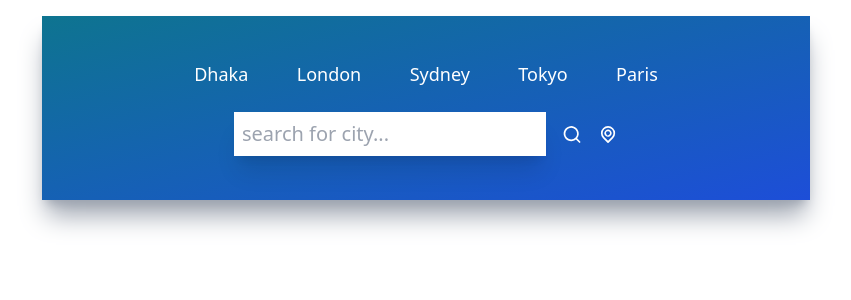
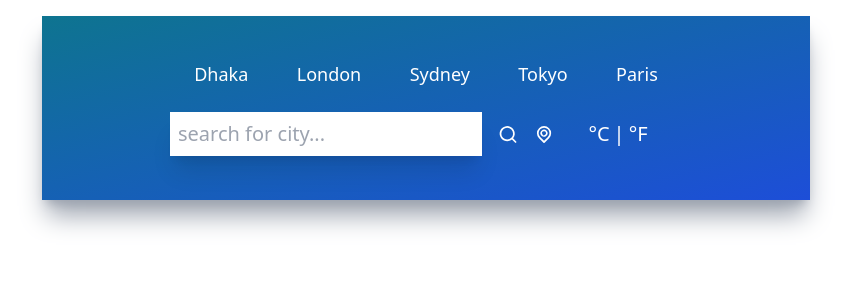
Before and after one commit to rafidmahin20/weatherforecast, a React (Create React App) app in the folder react-weather-app/: page / in a window 1280 px wide. Shown: the top 300 px of the page, without its empty margins (214-1065 px from the left). Built offline with nearby package versions, Linux system fonts and the light colour scheme.

Commit message:
added the celsius and farenhite button

```diff
--- a/react-weather-app/src/Components/Search.js
+++ b/react-weather-app/src/Components/Search.js
@@ -16,6 +16,11 @@ function Search() {
             size={25}
             className="text-white cursor-pointer transition ease-out hover:scale-125"/>
         </div>
+        <div className="flex flex-row w-1/4 items-center justify-center">
+          <button name="metric" className="text-xl text-white font-light transition ease-out hover:scale-125">°C</button>
+          <p className="text-xl text-white mx-1">|</p>
+          <button name="imperial" className="text-xl text-white font-light transition ease-out hover:scale-125">°F</button>
+        </div>
     </div>
   )
 }
```
